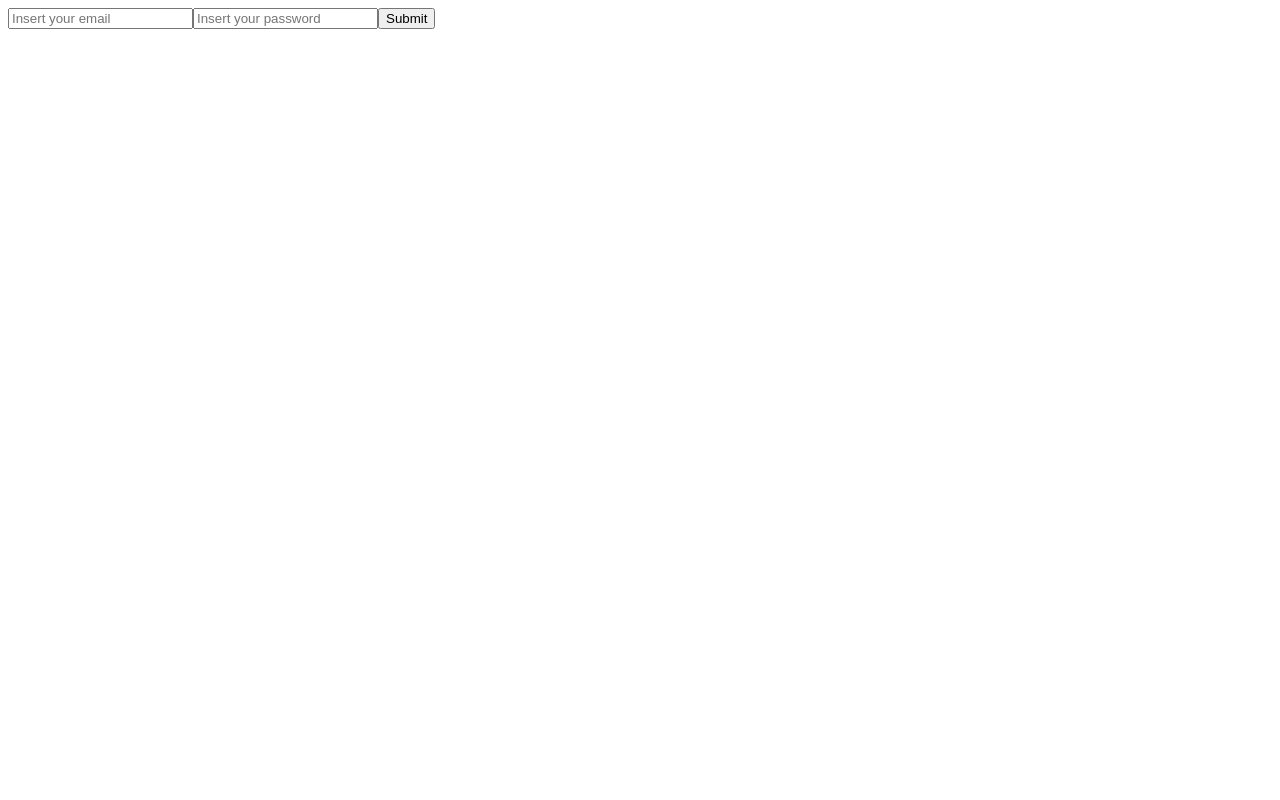
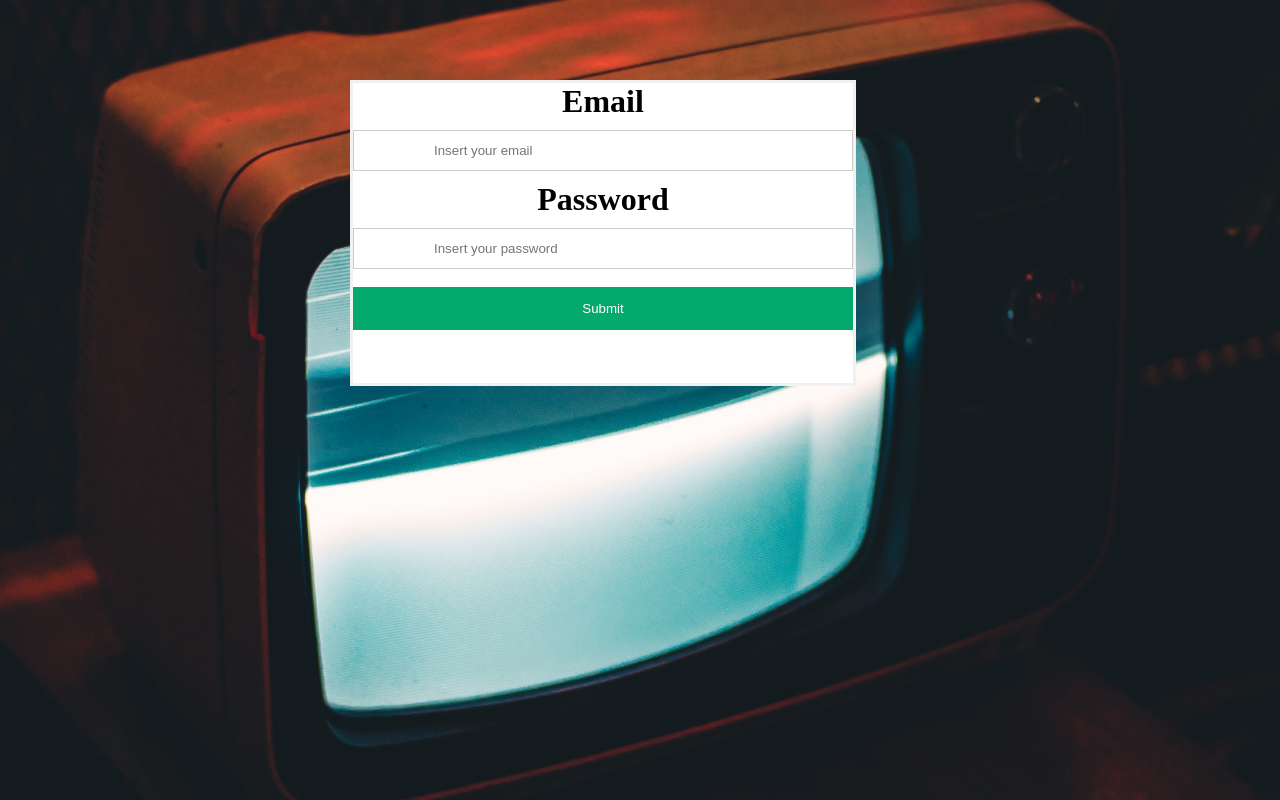
Before and after one commit to JacobMuchori/Movieapp-frontend, a React (Create React App) app: page /login in a window 1280 px wide. Built offline with nearby package versions, Linux system fonts and the light colour scheme.

Commit message:
Created sample login page

```diff
--- a/src/components/App/App.css
+++ b/src/components/App/App.css
@@ -1,13 +1,90 @@
 .top {
   background-color: rgb(0, 255, 76);
+  top: 40%
+}
+
+link {
   color: red;
 }
 
 .bottom {
   color: white;
+  bottom: 80%;
 }
 
 .homenav {
   background-color: rgba(0, 0, 0, 0.151);
-  height: 100%;
 }
+
+.overlay {
+  position: fixed;
+  bottom: 0;
+  right: 0;
+  left: 0;
+  top: 0;
+  font-size: xx-large;
+  color: white;
+  background: url(../Movies/movieposter.jpg);
+  background-repeat: no-repeat;
+  background-size: cover;
+  background-position: center;
+  background-attachment: fixed;
+}
+
+a:link {
+  color: red;
+  text-decoration: none;
+  margin-right: 50px;
+}
+
+/* visited link */
+a:visited {
+  color: green;
+}
+
+/* mouse over link */
+a:hover {
+  color: hotpink;
+}
+
+/* selected link */
+a:active {
+  color: blue;
+}
+
+form {
+  border: 3px solid #f1f1f1;
+  width: 500px;
+  height: 300px;
+  position: fixed; /* Stay in place */
+  z-index: 1; /* Sit on top */
+  left: 350px;
+  top: 80px;
+  background-color: rgb(109, 90, 90); /* Fallback color */
+  background-color: rgb(255, 255, 255); /* Black w/ opacity */
+  text-align: center;
+}
+
+input[type=text], input[type=password] {
+  width: 100%;
+  padding: 12px 80px;
+  margin: 10px 0;
+  display: inline-block;
+  border: 1px solid #ccc;
+  box-sizing: border-box;
+  position: relative;
+}
+
+input[type=submit] {
+  background-color: #04AA6D;
+  color: white;
+  padding: 14px 20px;
+  margin: 8px 0;
+  border: none;
+  cursor: pointer;
+  width: 100%;
+}
+
+label {
+  color: black;
+}
--- a/src/components/App/App.js
+++ b/src/components/App/App.js
@@ -5,10 +5,12 @@ import Dashboard from '../Movies/Dashboard';
 import Registerpage from '../Movies/Registerpage';
 import { Routes, Route } from 'react-router-dom';
 
+
+
 function App() {
 
     return (
-        <div className="App">
+      <div className="overlay">
       <Routes>
         <Route exact path="/" element={<Homepage/>}></Route>
         <Route exact path="/dashboard" element={<Dashboard/>}></Route>
--- a/src/components/Movies/Homepage.js
+++ b/src/components/Movies/Homepage.js
@@ -1,12 +1,12 @@
 import React from "react";
 import { Link } from "react-router-dom";
+
 
 function Homepage() {
 
     return(
-        <div className="homenav">
+        <div className="homenav"  >
             <nav className="top">
-                <Link to="/dashboard">Dashboard</Link>
                 <Link to="/registerpage">Sign Up</Link>
                 <Link to="/login">Login</Link>
             </nav>
--- a/src/components/Movies/Login.js
+++ b/src/components/Movies/Login.js
@@ -3,8 +3,10 @@ import React from "react";
 function Login() {
     return(
         <form>
-            <input type="text" placeholder="Insert your email"></input>
-            <input type="text" placeholder="Insert your password"></input>
+            <label for="em"><b>Email</b></label>
+            <input type="text" placeholder="Insert your email" required></input>
+            <label for="psw"><b>Password</b></label>
+            <input type="password" placeholder="Insert your password" required></input>
             <input type="submit"></input>
         </form>
     )
--- a/src/components/Movies/Registerpage.js
+++ b/src/components/Movies/Registerpage.js
@@ -1,30 +1,28 @@
-import React, { useState } from "react";
+import React from "react";
 
 function Registerpage() {
 
-    const [user_first, SetUser_first] = useState("")
-    const [user_last, SetUser_last] = useState("")
-    const [user_email, SetUser_email] = useState("")
-    const [user_password, SetUser_password] = useState("")
+    // const [user_first, SetUser_first] = useState("")
+    // const [user_last, SetUser_last] = useState("")
+    // const [user_email, SetUser_email] = useState("")
+    // const [user_password, SetUser_password] = useState("")
 
-    function handleAdd() {
-    fetch(), {
-        method: "POST",
-    }
-    body: JSON.stringify({
-        first_name: user_first,
-        last_name: user_last,
-        email: user_email,
-        password: user_password
-    })
-    }
+    // function handleAdd() {
+    // fetch(), {
+    //     method: "POST",
+    // }
+    // body: JSON.stringify({
+    //     first_name: user_first,
+    //     last_name: user_last,
+    //     email: user_email,
+    //     password: user_password
+    // })
+    // }
 
     return(
-        <form onChange={handleAdd}>
-            <input placeholder="Insert your first name" onChange={SetUser_first(user_first)}></input>
-            <input type="text" placeholder="Insert your last name" onChange={SetUser_last(user_last)}></input>
-            <input type="text" placeholder="Insert your email" onChange={SetUser_email(user_email)}></input>
-            <input type="text" placeholder="Create your password" onChange={SetUser_password(user_password)}></input>
+        <form>
+
+            {/* <input type="text" placeholder="Create your password" onChange={SetUser_password(user_password)}></input> */}
             <input type="submit"></input>
         </form>
     )
```
Also changed, not shown: src/components/Movies/movieposter.jpg (added).
